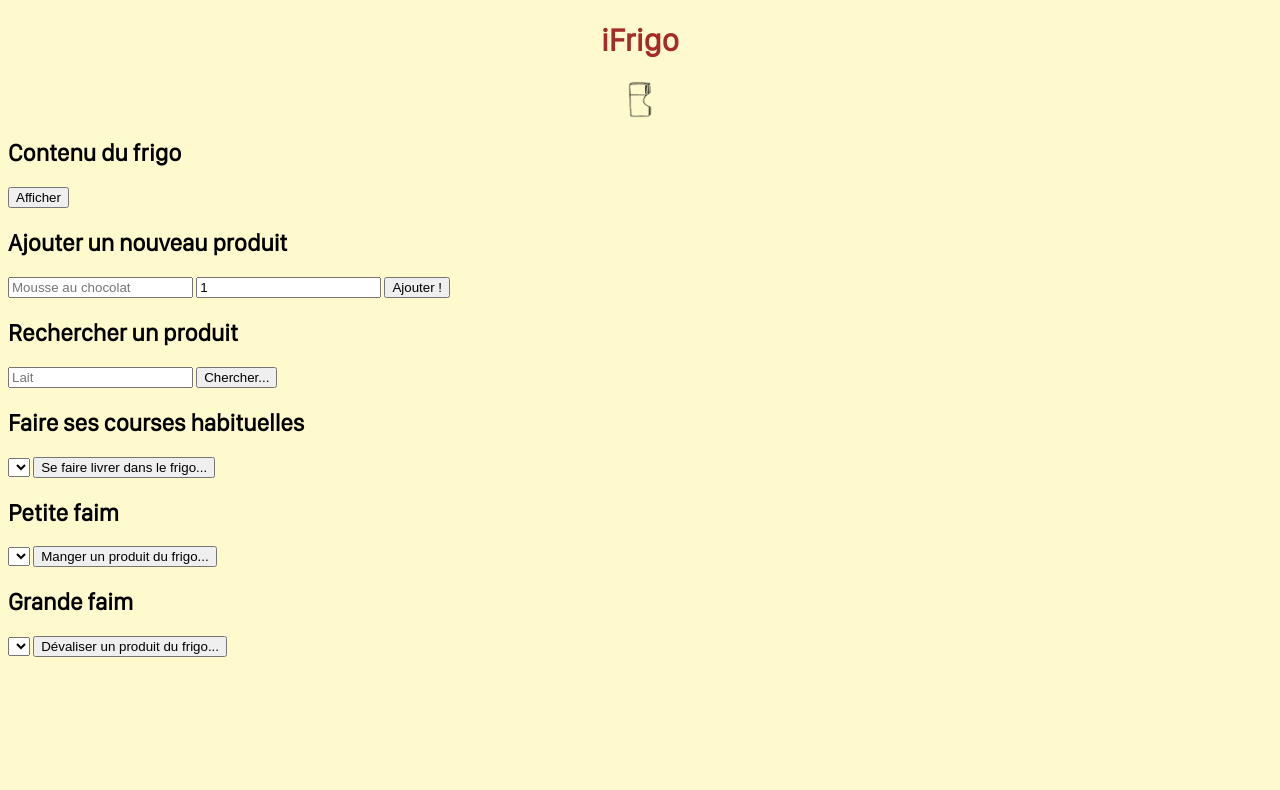
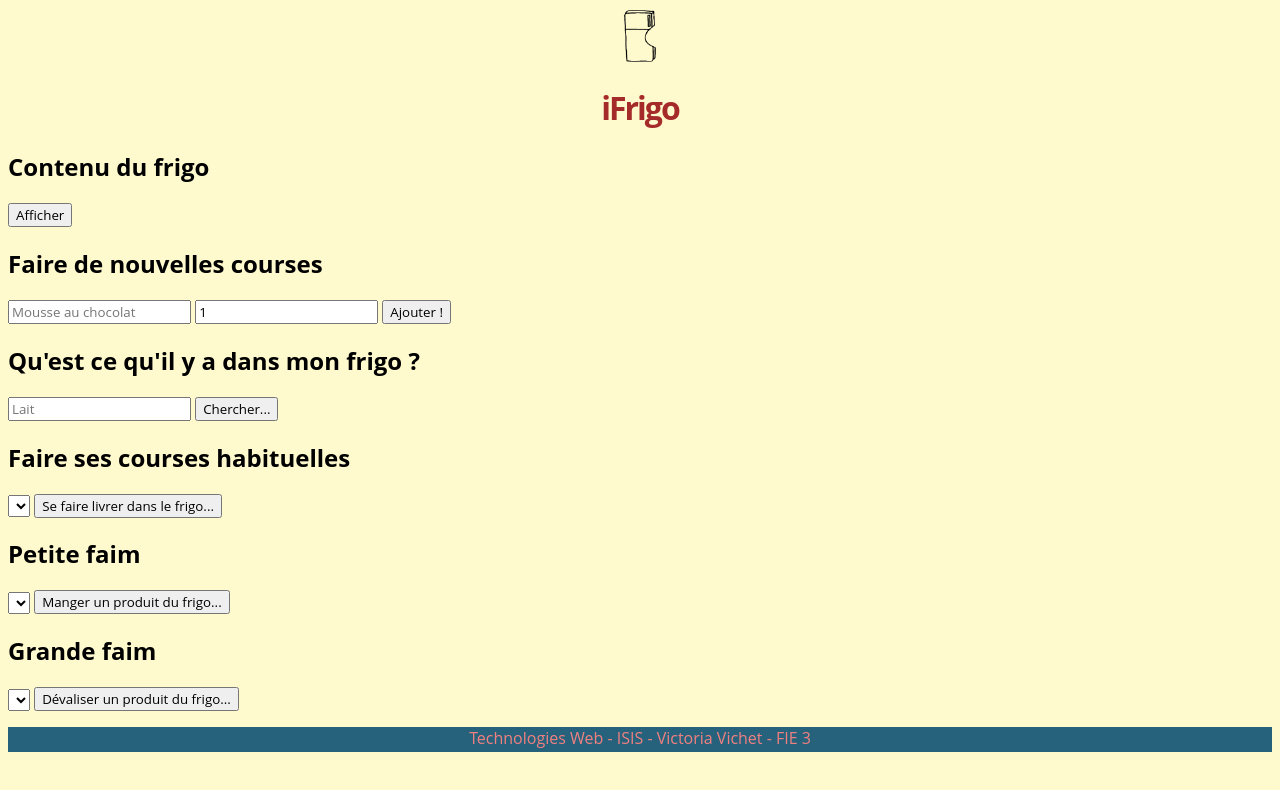
Before and after one commit to Victoria-Vichet/Frigo, a plain HTML site: page index.html in a window 1280 px wide. Drawn offline with Linux system fonts and the light colour scheme; no server answers; a web font is replaced by a local one.

Commit message:
modif style + verif html

```diff
--- a/index.html
+++ b/index.html
@@ -6,41 +6,40 @@
     <link href="style.css" rel="stylesheet"/>
   </head>
   <body>
+    <img src="images/iFrigo.png" alt="iFrigo" class="iFrigoimg">
     <h1 id="titre">iFrigo</h1>
-    <img src="images/iFrigo.png" alt="iFrigo" class="iFrigoimg">
+
 
     <div class="contenuDuFrigo">
       <h2>Contenu du frigo</h2>
       <p>
         <input type="button" name="contenu" id="contenu" value="Afficher">
       </p>
-      <p>
         <ul id="contenuFrigo">
         </ul>
-      </p>
     </div>
 
-    <h2>Ajouter un nouveau produit</h2>
+    <div class="ajouterNouveauProduit">
+      <h2>Faire de nouvelles courses</h2>
       <form id="ajouter" >
         <input type="text" id="produitAjout" placeholder="Mousse au chocolat">
         <input type="number" id="quantiteAjout" min="1" step="1" value="1" onkeypress="return event.charCode >= 48 && event.charCode <= 57">
         <input type="submit" value="Ajouter !">
       </form>
       <p id="produitAjoutValide"></p>
+    </div>
 
-    <h2>Rechercher un produit</h2>
-    <p>
+    <div class="rechercherProduits">
+      <h2>Qu'est ce qu'il y a dans mon frigo ?</h2>
       <form id="rechercher">
         <input type="text" id="produitRecherche" placeholder="Lait" required>
         <input type="submit" value="Chercher...">
       </form>
-    </p>
-    <p>
       <ul id="produitExistant">
       </ul>
-    </p>
+    </div>
 
-    <!-- Ajouter 1 à un produit -->
+    <div class="ajouterUnAUnProduit">
       <h2>Faire ses courses habituelles</h2>
       <p>
         <select id="produitHabAjout" name="produitsHabituels">
@@ -48,8 +47,9 @@
         <input type="button" id="ajoutUnProduit" value="Se faire livrer dans le frigo...">
       </p>
       <p id="produitHabAjoutValide"></p>
+    </div>
 
-    <!-- Supprimer 1 à un produit -->
+    <div class="supprimerUnAUnProduit">
     <h2>Petite faim</h2>
     <p>
       <select id="produitHabSupp" name="produitsHabituels">
@@ -57,8 +57,9 @@
       <input type="button" id="suppUnProduit" value="Manger un produit du frigo...">
     </p>
     <p id="produitHabSuppValide"></p>
+    </div>
 
-    <!-- Supprimer totalement un produit -->
+    <div class="supprimerUnProduit">
     <h2>Grande faim</h2>
     <p>
       <select id="produitHabSuppTotal" name="produitsHabituels">
@@ -66,7 +67,9 @@
       <input type="button" id="suppUnProduitTotal" value="Dévaliser un produit du frigo...">
     </p>
     <p id="produitHabSuppTotalValide"></p>
+    </div>
 
+    <footer>Technologies Web - ISIS - Victoria Vichet - FIE 3</footer>
   	<script src="frigo.js"></script>
   </body>
 </html>
--- a/style.css
+++ b/style.css
@@ -1,16 +1,23 @@
-@font-face {
-  font-family: "San Francisco";
+@font-face{
+  font-family: "Open Sans";
   font-weight: 400;
-  src: url('font/sanfranciscodisplay-regular-webfont.woff') format('woff');
+  src: url('font/open-sans') format('woff');
 }
 
-body { background: #FFFACD;
-  font-family: "San Francisco", "Ubuntu", "Arial";
+body{
+  background: #FFFACD;
+ }
+
+body,
+option,
+select,
+input{
+   font-family: "Open Sans", "Ubuntu", "Arial";
  }
 
 .iFrigoimg{
-  width: 2%;
-  height: 2%;
+  width: 3%;
+  height: 3%;
   display: block;
   margin-left: auto;
   margin-right: auto;
@@ -19,4 +26,19 @@ body { background: #FFFACD;
 h1{
   color: #A52A2A;
   text-align: center;
+  letter-spacing: -2px;
 }
+
+ul {
+  list-style-type: circle;
+}
+
+footer{
+			height: 25px;
+			background-size: cover;
+			background-position: bottom;
+			text-align: center;
+			padding-top: 0px;
+			color:#F08080;
+			background-color:#26627c;
+		}
```
Also changed, not shown: font/open-sans.woff (added), font/sanfranciscodisplay-regular-webfont.woff (deleted). Lines whose indentation alone changed are shown as unchanged.
